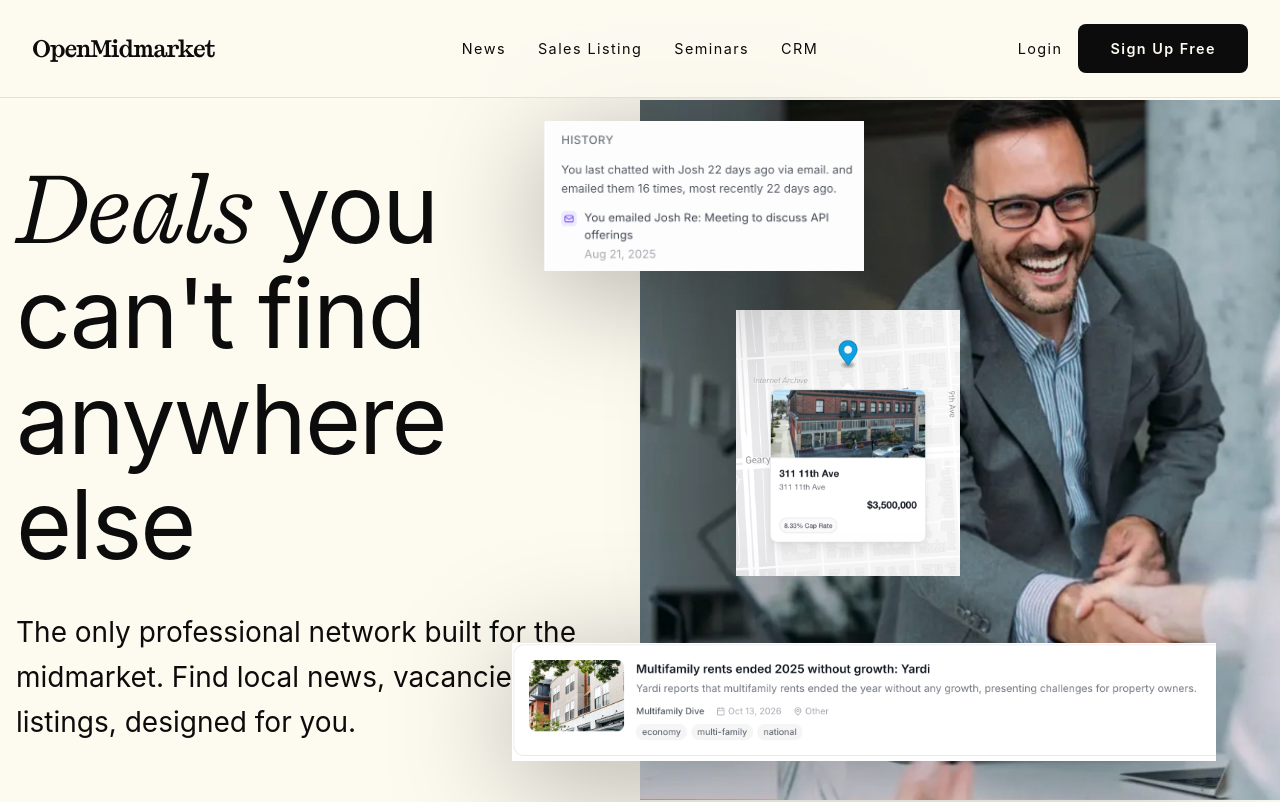
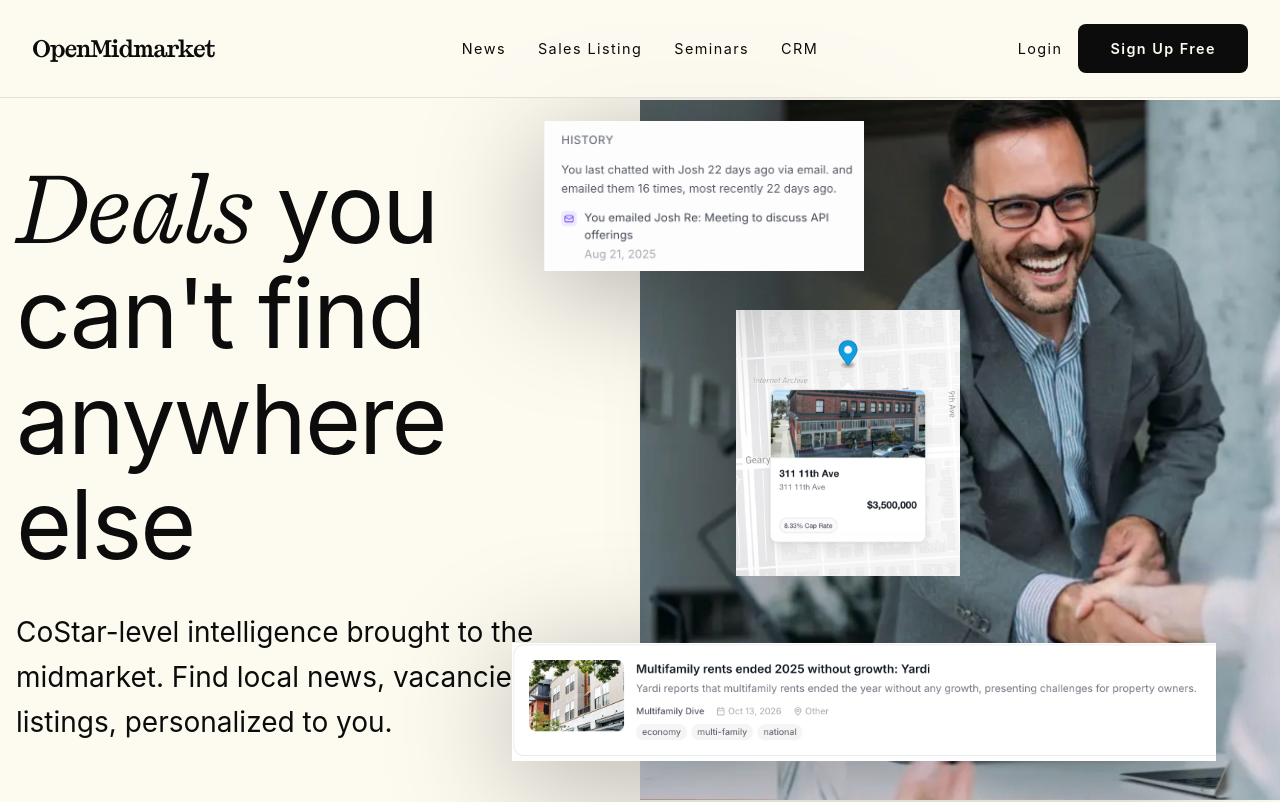
Before and after one commit to jahaskell53/landing-page-cre, a Next.js app: page / in a window 1280 px wide. Shown: the top 802 px of the page. Built offline with nearby package versions, Linux system fonts and the light colour scheme.

Commit message:
change copy to costar

```diff
--- a/src/app/page.tsx
+++ b/src/app/page.tsx
@@ -64,7 +64,7 @@ export default function Home() {
                 maxWidth: '600px'
               }}
             >
-              The only professional network built for the midmarket. Find local news, vacancies, and listings, designed for you.
+              CoStar-level intelligence brought to the midmarket. Find local news, vacancies, and listings, personalized to you.
             </motion.p>
           </motion.div>
         </div>
```
